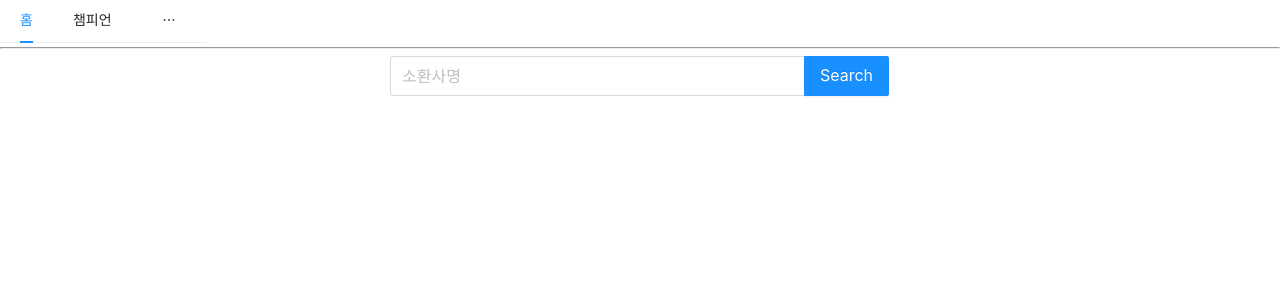
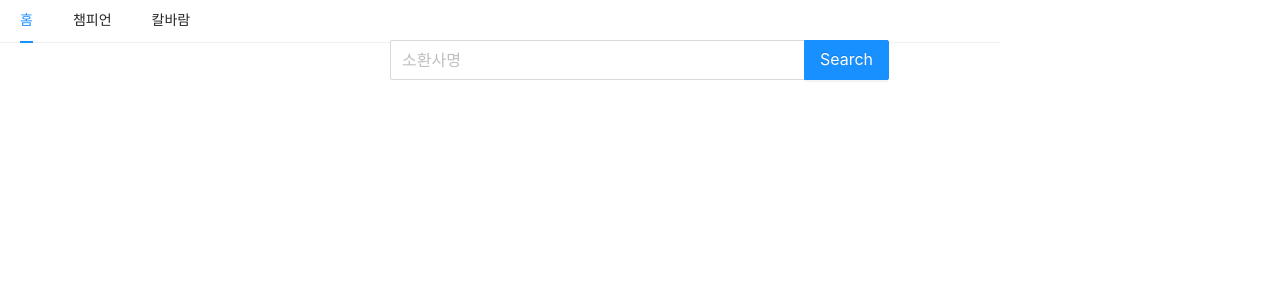
Before and after one commit to Madlar/MYGG, a React (Create React App) app in the folder client/: page / in a window 1280 px wide. Shown: the top 300 px of the page. Built offline with nearby package versions, Linux system fonts and the light colour scheme.

Commit message:
NavBar 수정

```diff
--- a/client/src/components/views/NavBar/NavBar.js
+++ b/client/src/components/views/NavBar/NavBar.js
@@ -40,8 +40,8 @@ function NavBar() {
       <div>
       {/* A "layout route" is a good place to put markup you want to
         share across all the pages on your site, like navigation. */}
-    <nav style={{display: 'flex', alignItems: 'center' }}>
-      <div style={{display: 'flex', width:'1000px', float:'left'}}>
+        <nav style={{ display: 'flex', alignItems: 'center' }}>
+          <div style={{ width:'1000px' }}>
             <Menu mode='horizontal'>
               <Menu.Item key="home">
                 <Link to="/">홈</Link>
@@ -56,8 +56,6 @@ function NavBar() {
           </div>
         </nav>
 
-    <hr />
-
       {/* An <Outlet> renders whatever child route is currently active,
         so you can think about this <Outlet> as a placeholder for
         the child routes we defined above. */}
@@ -70,8 +68,8 @@ function NavBar() {
     <div>
     {/* A "layout route" is a good place to put markup you want to
         share across all the pages on your site, like navigation. */}
-    <nav style={{display: 'flex', alignItems: 'center' }}>
-      <div style={{display: 'flex', width:'1000px', float:'left'}}>
+      <nav style={{ display: 'flex', alignItems: 'center' }}>
+        <div style={{ width:'1000px' }}>
           <Menu mode='horizontal'>
             <Menu.Item key="home">
               <Link to="/">홈</Link>
@@ -84,8 +82,8 @@ function NavBar() {
             </Menu.Item>
           </Menu>
         </div>
-      <div style={{ display: 'flex', float: 'right', marginRight: '0'}}>
-        <div style={{ display: 'flex', width:'300px' }}>
+        <div style={{}}>
+          <div style={{ width:'300px' }}>
             <Search
               placeholder="소환사명"
               enterButton="Search"
@@ -98,13 +96,12 @@ function NavBar() {
         </div>
       </nav>
 
-    <hr />
-
       {/* An <Outlet> renders whatever child route is currently active,
         so you can think about this <Outlet> as a placeholder for
         the child routes we defined above. */}
       <Outlet />
-  </div>);
+    </div>
+  );
 }
 
 export default NavBar;
```
Lines whose indentation alone changed are shown as unchanged.
